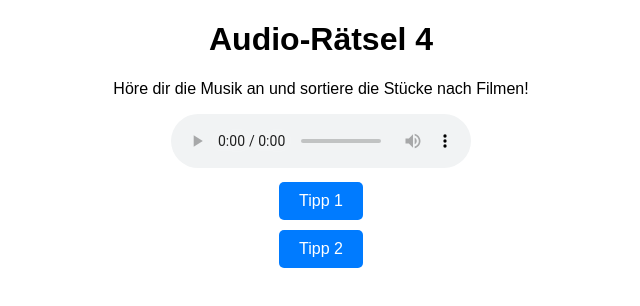
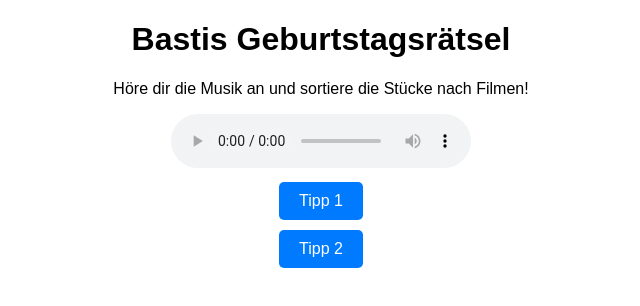
Before and after one commit to Maike98/audio_raetsel-4, a plain HTML site: page index.html in a window 1280 px wide. Shown: the whole page, without its empty margins (319-959 px from the left). Drawn offline with Linux system fonts and the light colour scheme.

Commit message:
Update index.html

```diff
--- a/index.html
+++ b/index.html
@@ -46,7 +46,7 @@
     </script>
 </head>
 <body>
-    <h1>Audio-Rätsel 4</h1>
+    <h1>Bastis Geburtstagsrätsel</h1>
     <p>Höre dir die Musik an und sortiere die Stücke nach Filmen!</p>
 
     <!-- Audio-Player -->
```
